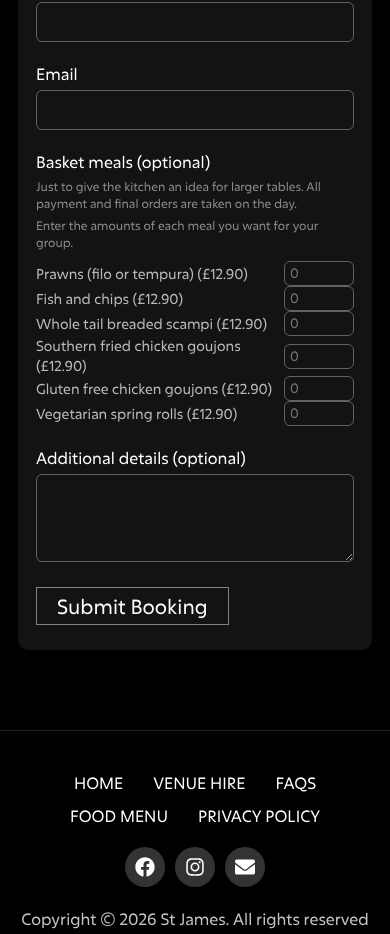
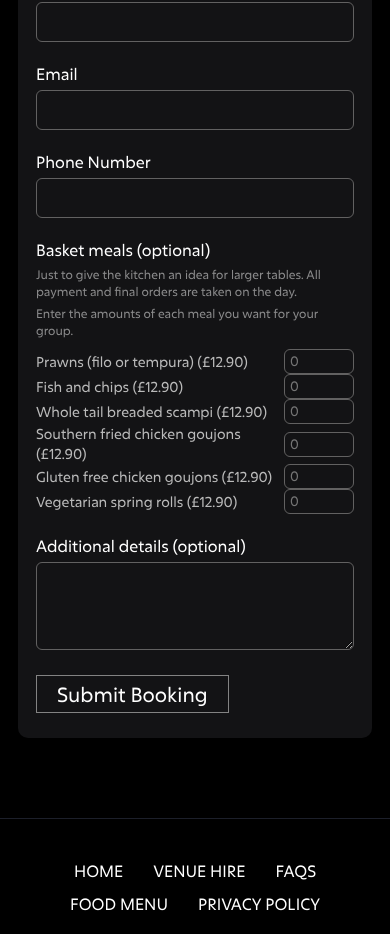
Before and after one commit to stjamesjsy/website, a Next.js app: page /disco-bingo in a window 390 px wide. Shown: the part 2542-3476 px from the top of the page. Built offline with nearby package versions, Linux system fonts and the light colour scheme.

Commit message:
Add phone number to booking form

```diff
--- a/src/components/BookingForm/index.tsx
+++ b/src/components/BookingForm/index.tsx
@@ -61,6 +61,7 @@ export function BookingForm({ bookingType }: { bookingType: BookingType }) {
     const [people, setPeople] = useState(1);
     const [name, setName] = useState("");
     const [email, setEmail] = useState("");
+    const [phone, setPhone] = useState("");
     const [notes, setNotes] = useState("");
 
     const [basketItems, setBasketItems] = useState<Record<BasketItem, string>>(
@@ -101,6 +102,7 @@ export function BookingForm({ bookingType }: { bookingType: BookingType }) {
                     "Number of People": people,
                     "Name": name,
                     "Email": email,
+                    "Phone Number": phone,
                     "Basket Meals": bookingType === "discoBingo" ? selectedBasketItems : undefined,
                     "Additional Details": notes
                 })
@@ -281,6 +283,17 @@ export function BookingForm({ bookingType }: { bookingType: BookingType }) {
                         />
                     </div>
 
+                    <div className={styles.field}>
+                        <div className={styles.fieldLabel}>Phone Number</div>
+                        <input
+                            type="tel"
+                            className={styles.input}
+                            required
+                            value={phone}
+                            onChange={(e) => setPhone(e.target.value)}
+                        />
+                    </div>
+
                     {bookingType === "discoBingo" && (
                         <div className={styles.field}>
                             <div className={styles.fieldLabel}>
```
